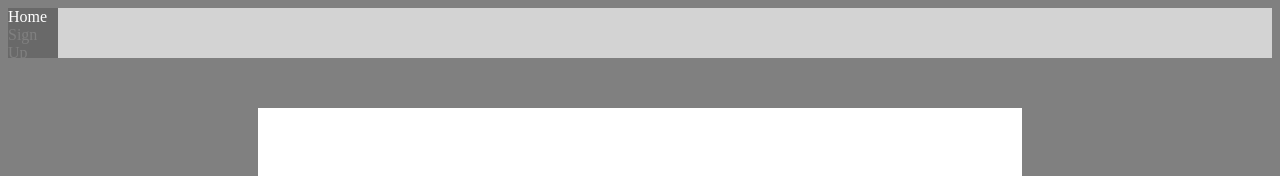
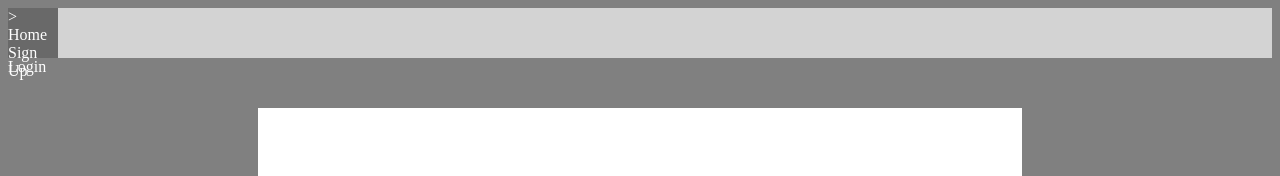
Before and after one commit to happpyier/trademybook, a website: page home.html in a window 1280 px wide. Shown: the top 176 px of the page. Drawn offline with nearby package versions, Linux system fonts and the light colour scheme.

Commit message:
Setting up the basics

```diff
--- a/home.html
+++ b/home.html
@@ -12,7 +12,7 @@
 			#mainContent { background-color: white; color: white; margin: 50 250 50 250; height: 800px; }
 			#ticker_results { width: 100%; }
 			.borderless { }
-			.button { width: 50px; height: 50px; }
+			.button { width: 50px; height: 50px; color: white; display: block;}
 			.home { background-color: DimGray; }
 			.hidden { display: none; }
 			.ticker { float:left; width: 300px; height: 100px; margin: 10 25 10 25; background-color: white; color: darkgrey; padding: 15px; font-size: 14px;}
@@ -22,8 +22,10 @@
 	</head>
 	<body>
 		<div id="headerContent">
-			<div class="button home">
-				<a href="http://github.com/happpyier/stockyier"> Home </a>
+			<div>
+				<div  class="button home">>
+					<a href="http://github.com/happpyier/stockyier"> Home </a>
+				</div<
 				<div class="button">
 					<a> Sign Up </a>
 				</div>
```
